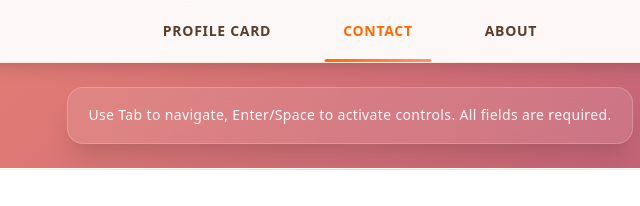
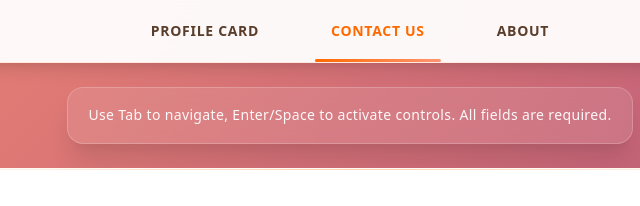
Before and after one commit to SalleBryan/HNG, a plain HTML site: page contact.html in a window 1280 px wide. Shown: the top 206 px of the page, 290-930 px from the left. Drawn offline with Linux system fonts and the light colour scheme.

Commit message:
Adjusted Nav heading in contact.html

```diff
--- a/contact.html
+++ b/contact.html
@@ -29,7 +29,7 @@ data-testid attributes used:
   <nav data-testid="test-main-nav" aria-label="Main navigation">
     <ul>
       <li><a href="index.html" data-testid="test-nav-profile">Profile Card</a></li>
-      <li><a href="contact.html" data-testid="test-nav-contact" aria-current="page">Contact</a></li>
+      <li><a href="contact.html" data-testid="test-nav-contact" aria-current="page">Contact Us</a></li>
       <li><a href="about.html" data-testid="test-nav-about">About</a></li>
     </ul>
   </nav>
```
